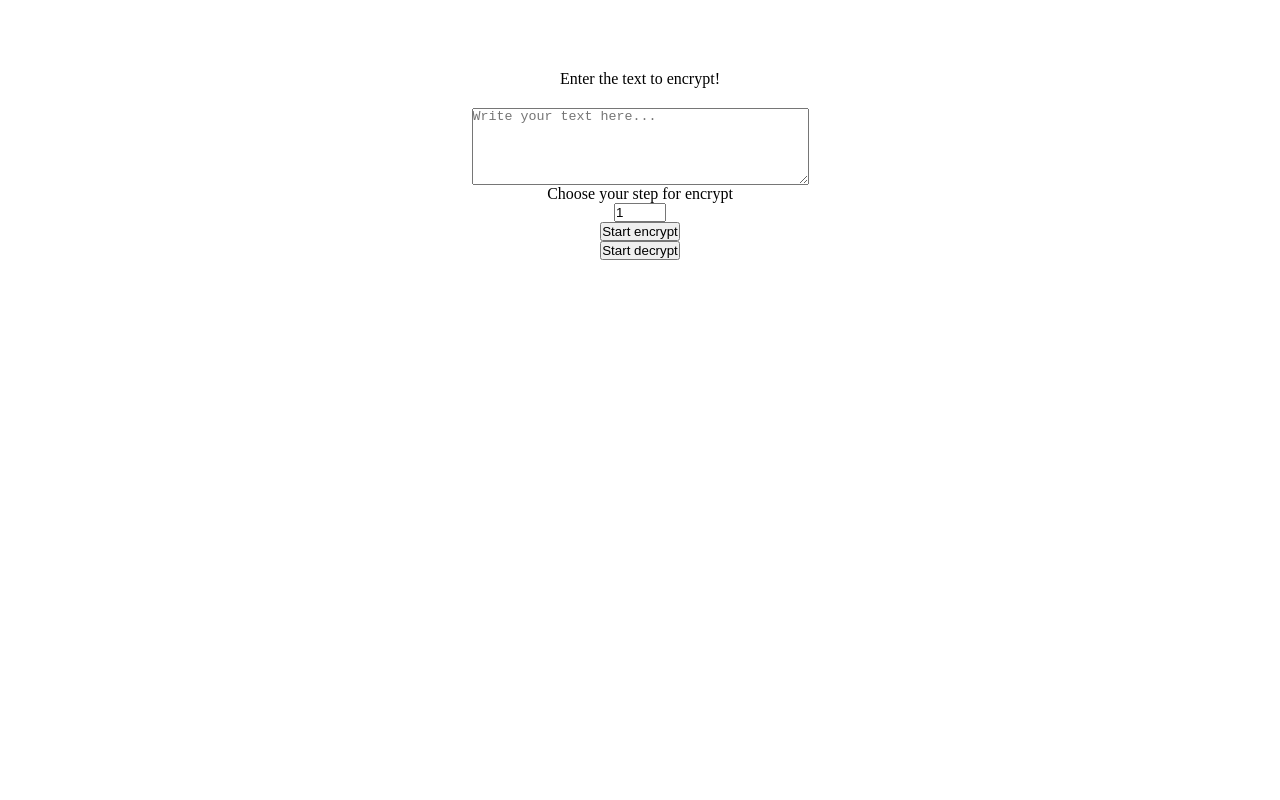
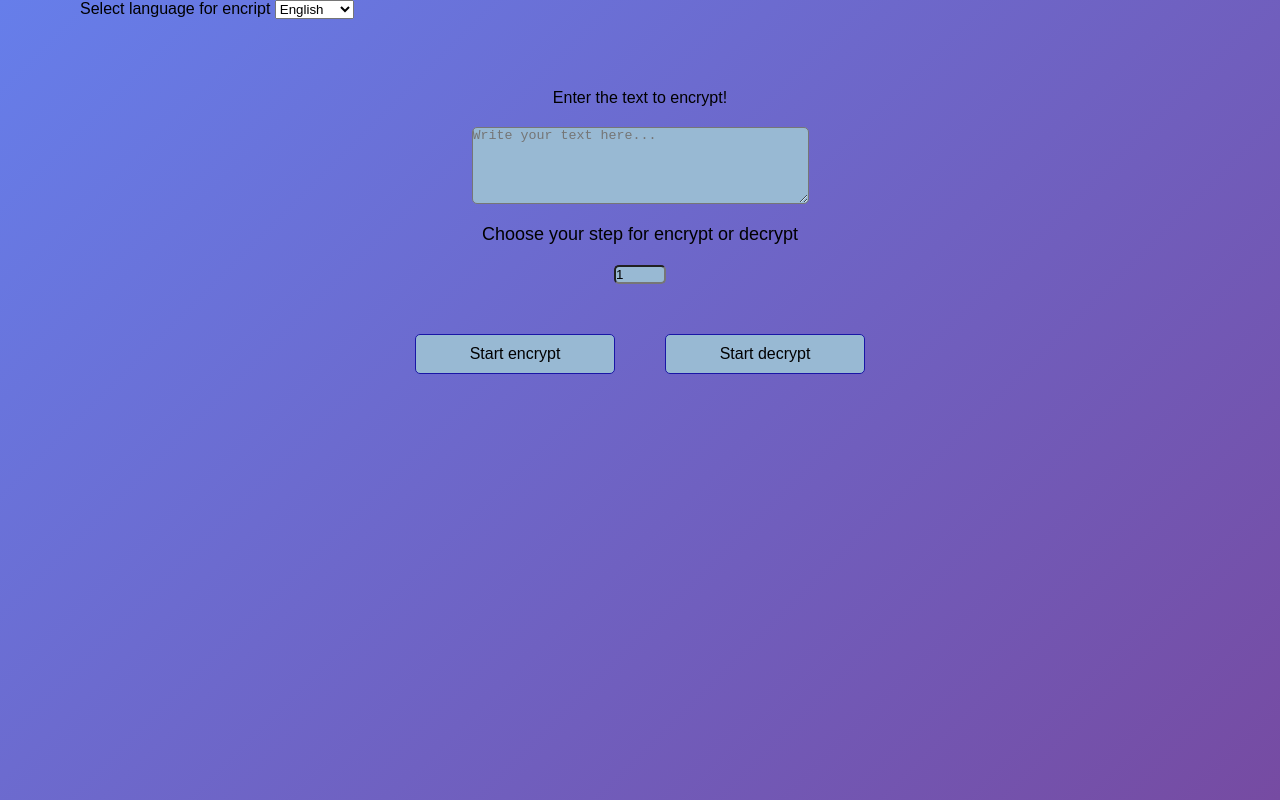
Before and after one commit to boben195/ceaser-code, a plain HTML site: page index.html in a window 1280 px wide. Drawn offline with Linux system fonts and the light colour scheme.

Commit message:
add some style

```diff
--- a/index.html
+++ b/index.html
@@ -7,11 +7,19 @@
     <title>CEASAR CODE</title>
   </head>
   <body>
+    <div class="option-container">
+      <label for="lang-select">Select language for encript</label>
+      <select name="" id="lang-select">
+        <option value="en">English</option>
+        <option value="uk">Ukrainian</option>
+      </select>
+    </div>
     <div class="input-container">
       <label class="input-label" for="user-input"
         >Enter the text to encrypt!</label
       >
       <textarea
+        class="textarea"
         name="message"
         id="user-input"
         rows="5"
@@ -19,19 +27,24 @@
         placeholder="Write your text here..."
       ></textarea>
 
-      <label for="step">Choose your step for encrypt</label>
-      <input type="number" id="step" name="step" min="1" max="24" value="1" />
+      <label class="number-label" for="step"
+        >Choose your step for encrypt or decrypt</label
+      >
+      <input
+        class="step"
+        type="number"
+        id="step"
+        name="step"
+        min="1"
+        max="24"
+        value="1"
+      />
+      <div class="btn-container">
+        <button id="btn" class="btn">Start encrypt</button>
+        <button id="btn-decrypt" class="btn">Start decrypt</button>
+      </div>
 
-      <!-- <input type="radio" id="one" name="shift" value="1" />
-      <label for="one">one</label>
-      <input type="radio" id="two" name="shift" value="2" />
-      <label for="two">two</label>
-      <input type="radio" id="three" name="shift" value="3" />
-      <label for="three">three</label> -->
-
-      <button id="btn">Start encrypt</button>
-      <button id="btn-decrypt">Start decrypt</button>
-      <p id="output-code"></p>
+      <p class="output-text" id="output-code"></p>
     </div>
 
     <script type="module" src="./script.js"></script>
--- a/script.js
+++ b/script.js
@@ -3,26 +3,40 @@ const btn = document.getElementById("btn");
 const output = document.getElementById("output-code");
 const selectedShift = document.querySelector('input[name="step"]')
 const btnDecrypt = document.getElementById("btn-decrypt")
+const langSelect = document.getElementById("lang-select")
 
 const alphabet = ['a', 'b', 'c', 'd', 'e', 'f', 'g', 'h', 'i', 'j', 'k', 'l', 'm', 'n', 'o', 'p', 'q', 'r', 's', 't', 'u', 'v', 'w', 'x', 'y', 'z']
+const alphabetUk = ['а', 'б', 'в', 'г', 'ґ', 'д', 'е', 'є', 'ж', 'з', 'и', 'і', 'ї', 'й', 'к', 'л', 'м', 'н', 'о', 'п', 'р', 'с', 'т', 'у', 'ф', 'х', 'ц', 'ч', 'ш', 'щ', 'ь', 'ю', 'я']
+
 
 function caesarEncrypt(text, step) {
   return text.split('').map(el => {
-    if (!alphabet.includes(el)) return el;
-
-    const index = alphabet.indexOf(el);
-    const shiftedIndex = (index + step) % alphabet.length;
-    return alphabet[shiftedIndex];
+    if (!alphabet.includes(el) && !alphabetUk.includes(el)) return el;
+    if (langSelect.value === "en") {
+       const index = alphabet.indexOf(el);
+       const shiftedIndex = (index + step) % alphabet.length;
+       return alphabet[shiftedIndex];
+    } else {
+      const index = alphabetUk.indexOf(el);
+       const shiftedIndex = (index + step) % alphabetUk.length;
+       return alphabetUk[shiftedIndex];
+    }
   }).join('');
 }
 
 function ceasarDecrypt(text, step) {
   return text.split('').map(el => {
-    if (!alphabet.includes(el)) return el
+    if (!alphabet.includes(el) && !alphabetUk.includes(el)) return el;
 
-    const index = alphabet.indexOf(el);
-    const shiftedIndex = (index - step) % alphabet.length;
-    return alphabet[shiftedIndex];
+    if (langSelect.value === "en") {
+      const index = alphabet.indexOf(el);
+      const shiftedIndex = (index - step + alphabet.length) % alphabet.length;
+      return alphabet[shiftedIndex];
+    } else {
+      const index = alphabetUk.indexOf(el);
+      const shiftedIndex = (index - step + alphabetUk.length) % alphabetUk.length;
+      return alphabetUk[shiftedIndex];
+    }
   }).join('');
 }
 
--- a/style.css
+++ b/style.css
@@ -1,6 +1,14 @@
 *{
     margin: 0 auto;
     padding: 0;
+}
+body {
+    height: 100vh;
+    font-family: "Poppins", sans-serif;
+    background: linear-gradient(135deg, #667eea, #764ba2);
+}
+.option-container {
+    margin-left: 80px;
 }
 .input-container {
     display: flex;
@@ -13,3 +21,37 @@
 .input-label {
     margin: 20px;
 }
+.textarea, .step {
+    background-color: #98b9d3;
+    border-radius: 5px;
+}
+.number-label {
+    margin: 20px;
+    font-size: large;
+}
+
+.btn-container {
+    display: flex;
+    justify-content: space-between;
+    width: 100%;
+    margin-top: 40px;
+}
+.btn {
+    display: block;
+    width: 40%;
+    padding: 10px;
+    background-color: #98b9d3;
+    color: #000;
+    border: 1px solid #1916a6;
+    border-radius: 5px;
+    cursor: pointer;
+    font-size: 1rem;
+    margin-top: 10px;
+    transition: background-color 0.3s ease-in-out;
+}
+.btn:hover {
+    background-color: #6a8da8;
+}
+.output-text {
+    margin-top: 20px;
+}
```
